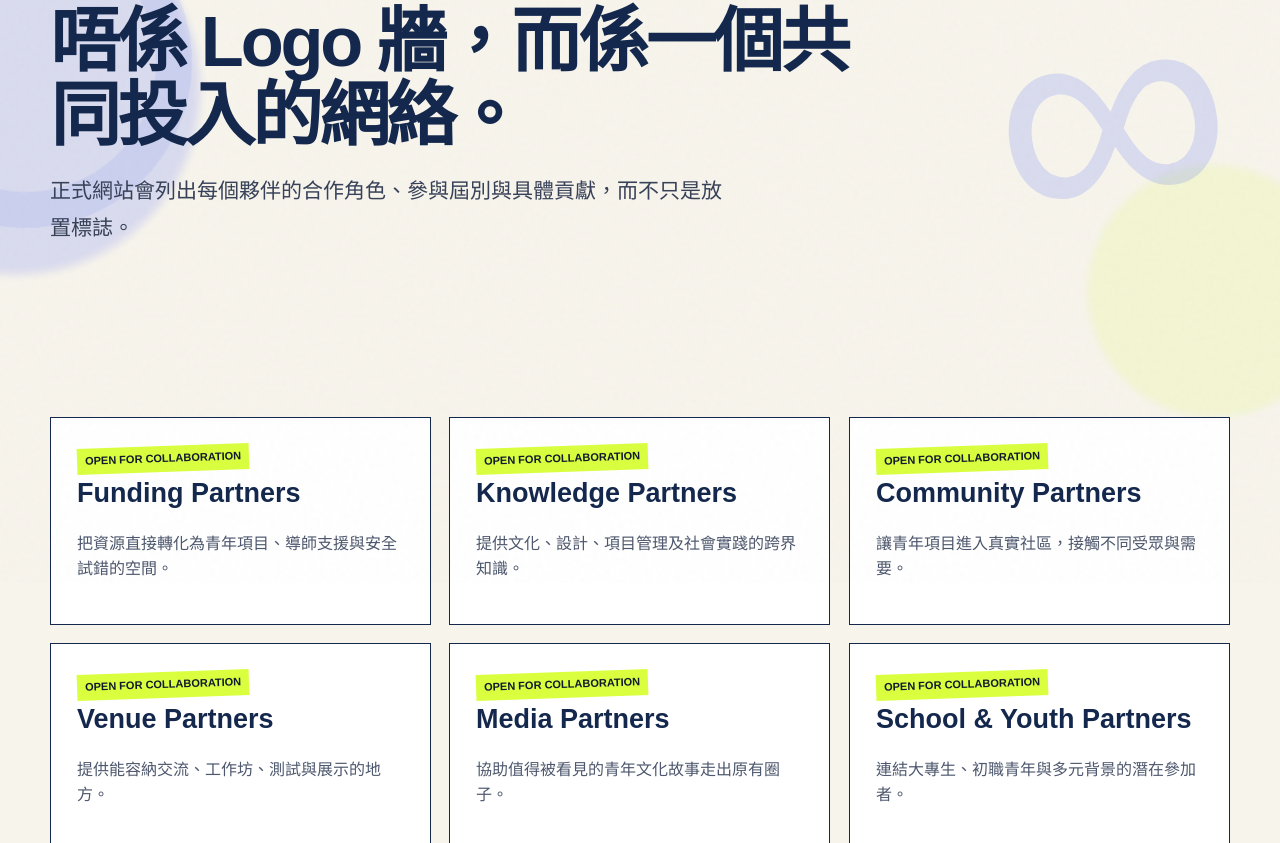
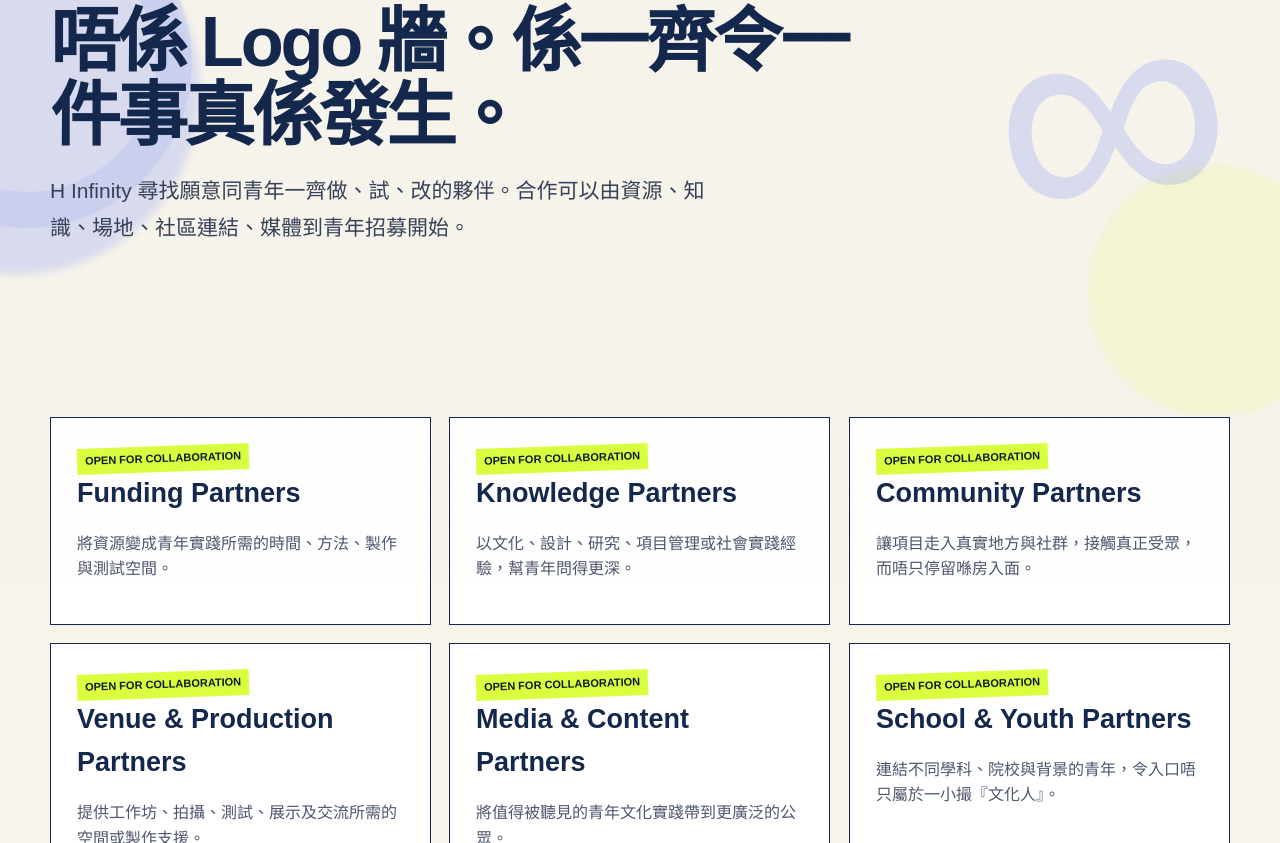
Before and after one commit to KelvinLo0720/hinfinity-website, a Next.js app: page /partners in a window 1280 px wide. Shown: the part 217-1060 px from the top of the page. Built offline with nearby package versions, Linux system fonts and the light colour scheme; no server answers.

Commit message:
Finalize public operations privacy and launch SEO
Finalize public operations privacy and launch SEO

```diff
--- a/app/partners/page.tsx
+++ b/app/partners/page.tsx
@@ -3,14 +3,69 @@ import { Localized } from "@/components/i18n";
 import { PageHero } from "@/components/page-hero";
 
 export const metadata = { title: "合作夥伴" };
+
 const groups = [
-  ["Funding Partners", "把資源直接轉化為青年項目、導師支援與安全試錯的空間。", "Turn resources directly into youth projects, mentorship and room for safe experimentation."],
-  ["Knowledge Partners", "提供文化、設計、項目管理及社會實踐的跨界知識。", "Contribute cross-sector knowledge in culture, design, project management and social practice."],
-  ["Community Partners", "讓青年項目進入真實社區，接觸不同受眾與需要。", "Bring youth projects into real communities and connect them with different audiences and needs."],
-  ["Venue Partners", "提供能容納交流、工作坊、測試與展示的地方。", "Provide spaces for exchange, workshops, testing and presentation."],
-  ["Media Partners", "協助值得被看見的青年文化故事走出原有圈子。", "Help youth cultural stories move beyond their existing circles."],
-  ["School & Youth Partners", "連結大專生、初職青年與多元背景的潛在參加者。", "Connect tertiary students, early-career youth and potential participants from diverse backgrounds."]
-];
+  [
+    "Funding Partners",
+    "將資源變成青年實踐所需的時間、方法、製作與測試空間。",
+    "Turn resources into the time, methods, production capacity and testing space youth projects need."
+  ],
+  [
+    "Knowledge Partners",
+    "以文化、設計、研究、項目管理或社會實踐經驗，幫青年問得更深。",
+    "Bring experience in culture, design, research, project management or social practice to help young people ask better questions."
+  ],
+  [
+    "Community Partners",
+    "讓項目走入真實地方與社群，接觸真正受眾，而唔只停留喺房入面。",
+    "Help projects enter real places and communities, meeting actual audiences rather than staying inside the room."
+  ],
+  [
+    "Venue & Production Partners",
+    "提供工作坊、拍攝、測試、展示及交流所需的空間或製作支援。",
+    "Provide space or production support for workshops, filming, testing, presentation and exchange."
+  ],
+  [
+    "Media & Content Partners",
+    "將值得被聽見的青年文化實踐帶到更廣泛的公眾。",
+    "Bring youth cultural practice worth hearing to wider audiences."
+  ],
+  [
+    "School & Youth Partners",
+    "連結不同學科、院校與背景的青年，令入口唔只屬於一小撮『文化人』。",
+    "Connect young people across disciplines, institutions and backgrounds, keeping the entry point wider than a small cultural circle."
+  ]
+] as const;
+
 export default function PartnersPage() {
-  return <><PageHero eyebrow="合作夥伴" eyebrowEn="PARTNERS" title="唔係 Logo 牆，而係一個共同投入的網絡。" titleEn="Not a logo wall—a network of shared contribution." intro="正式網站會列出每個夥伴的合作角色、參與屆別與具體貢獻，而不只是放置標誌。" introEn="The live website will show each partner’s role, cohort involvement and concrete contribution—not only a logo." /><section className="section-tight"><div className="shell partner-grid">{groups.map(([name, zh, en]) => <article className="partner-card motion-card" key={name}><span>OPEN FOR COLLABORATION</span><h3>{name}</h3><Localized as="p" zh={zh} en={en} /></article>)}</div><div className="shell" style={{ marginTop: 42 }}><Link className="button button-primary" href="/support"><Localized zh="了解合作方式" en="Explore ways to collaborate" /></Link></div></section></>;
+  return (
+    <>
+      <PageHero
+        eyebrow="合作"
+        eyebrowEn="COLLABORATE"
+        title="唔係 Logo 牆。係一齊令一件事真係發生。"
+        titleEn="Not a logo wall. A network that helps real work happen."
+        intro="H Infinity 尋找願意同青年一齊做、試、改的夥伴。合作可以由資源、知識、場地、社區連結、媒體到青年招募開始。"
+        introEn="H Infinity works with partners who are willing to build, test and revise alongside young people. Collaboration can begin with resources, knowledge, venues, community connections, media or youth outreach."
+      />
+
+      <section className="section-tight">
+        <div className="shell partner-grid">
+          {groups.map(([name, zh, en]) => (
+            <article className="partner-card motion-card" key={name}>
+              <span>OPEN FOR COLLABORATION</span>
+              <h3>{name}</h3>
+              <Localized as="p" zh={zh} en={en} />
+            </article>
+          ))}
+        </div>
+
+        <div className="shell" style={{ marginTop: 42 }}>
+          <Link className="button button-primary" href="/contact">
+            <Localized zh="開始傾合作" en="Start a conversation" />
+          </Link>
+        </div>
+      </section>
+    </>
+  );
 }
```
